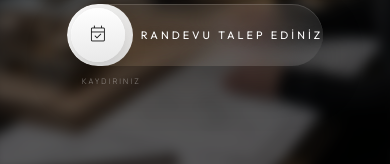
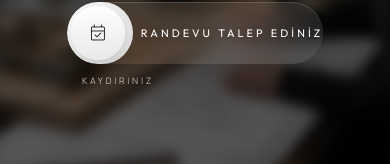
Before and after one commit to deqoin-website/Deqoin-new, a Next.js app: page / in a window 390 px wide. Shown: the part 499-663 px from the top of the page. Built offline with nearby package versions, Linux system fonts and the light colour scheme; no server answers; the database is empty; a web font is replaced by a local one.

Commit message:
Increase swipe CTA width and hint contrast

```diff
--- a/app/globals.css
+++ b/app/globals.css
@@ -494,7 +494,7 @@ video {
   display: inline-flex;
   align-items: center;
   justify-content: flex-start;
-  width: clamp(290px, 42vw, 430px);
+  width: clamp(330px, 46vw, 500px);
   height: 68px;
   padding: 0;
   border: 0;
@@ -579,15 +579,15 @@ video {
 }
 
 .swipe-appointment-hint {
-  color: rgba(255, 255, 255, 0.52);
+  color: rgba(255, 255, 255, 0.78);
   font-family: var(--font-body), sans-serif;
-  font-size: 0.54rem;
-  font-weight: 300;
-  letter-spacing: 0.3em;
+  font-size: 0.62rem;
+  font-weight: 400;
+  letter-spacing: 0.34em;
   text-transform: uppercase;
   padding-left: 0.95rem;
   user-select: none;
-  text-shadow: 0 1px 8px rgba(0, 0, 0, 0.18);
+  text-shadow: 0 1px 6px rgba(0, 0, 0, 0.16);
 }
 
 .swipe-appointment-button.compact .swipe-appointment-label {
@@ -597,7 +597,7 @@ video {
 
 @media (max-width: 767px) {
   .swipe-appointment-button {
-    width: min(100%, 360px);
+    width: min(100%, 400px);
     height: 62px;
   }
 
@@ -612,8 +612,8 @@ video {
   }
 
   .swipe-appointment-hint {
-    font-size: 0.48rem;
-    letter-spacing: 0.28em;
+    font-size: 0.56rem;
+    letter-spacing: 0.3em;
   }
 }
 
--- a/components/SwipeAppointmentButton.tsx
+++ b/components/SwipeAppointmentButton.tsx
@@ -73,6 +73,7 @@ export default function SwipeAppointmentButton({
         className="swipe-appointment-button"
         onClick={onActivate}
         aria-label="Randevu talep ediniz"
+        style={{ minWidth: compact ? "340px" : undefined }}
       >
         <motion.div className="swipe-appointment-fill" style={{ width: fillWidth }} />
         <span className="swipe-appointment-label">RANDEVU TALEP EDİNİZ</span>
```
